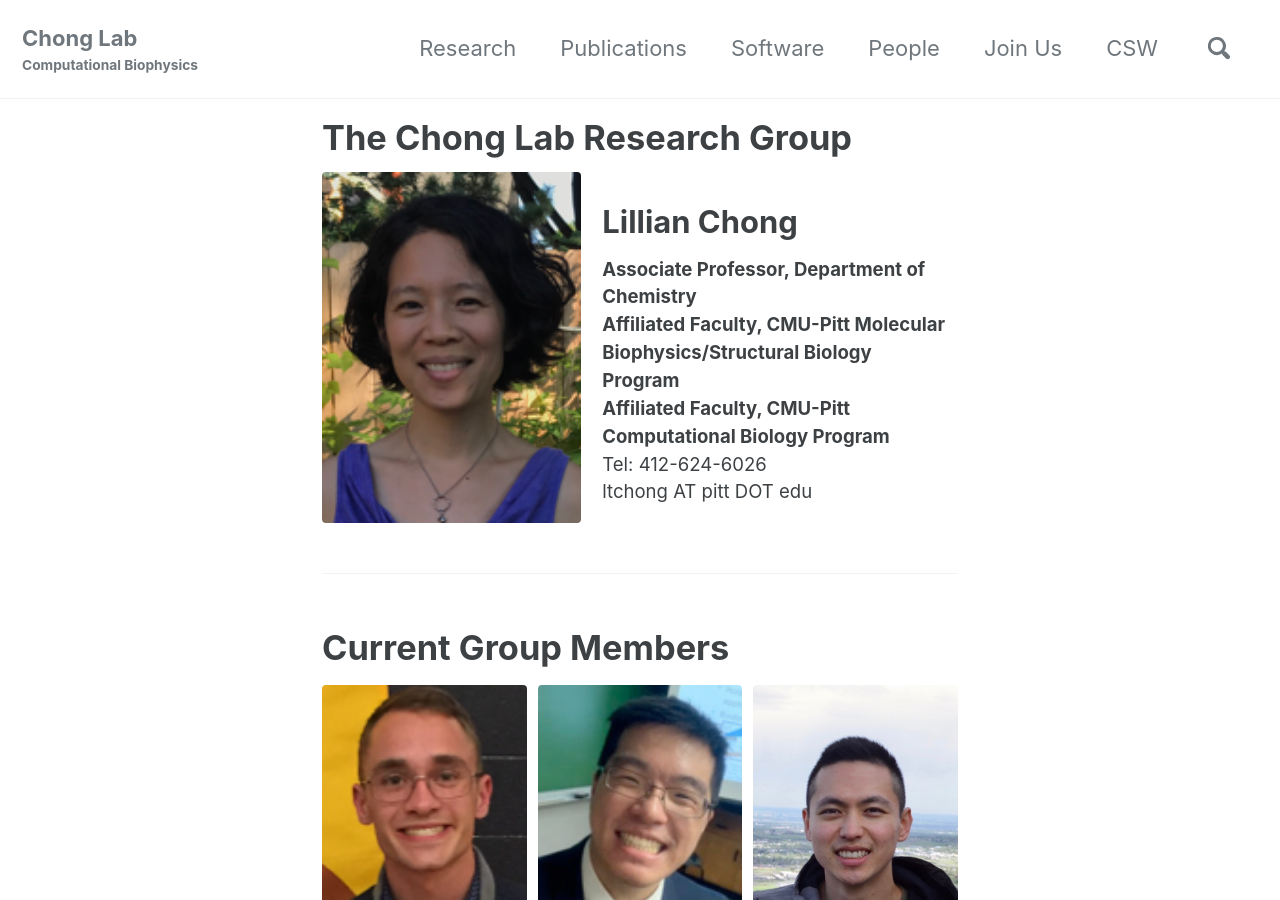
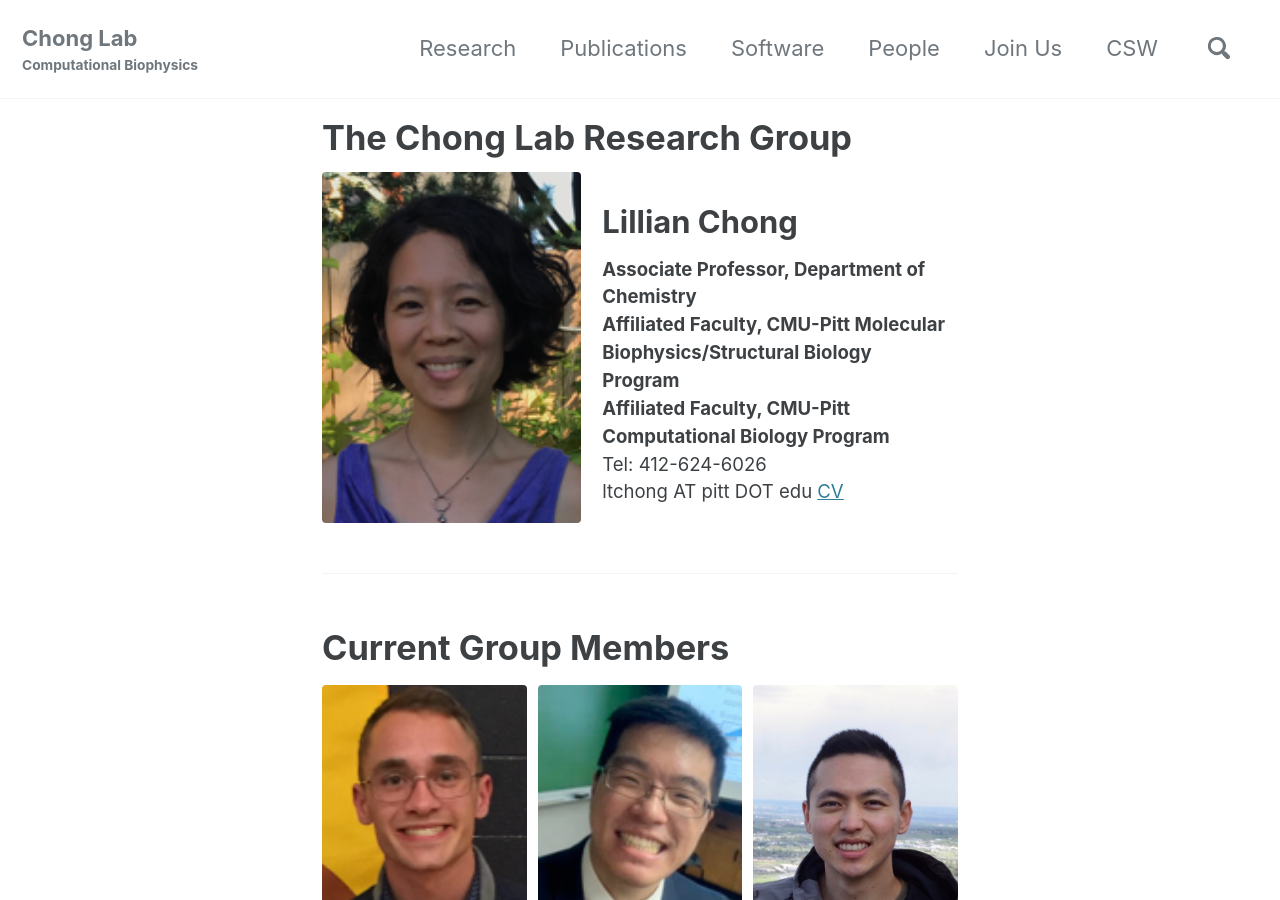
Before and after one commit to darianyang/mm-github-pages-test, a Jekyll site: the page built from _pages/people.md, in a window 1280 px wide and 900 px high. Built offline with Jekyll 4.4.1, drawn with Linux system fonts in a browser that asks for light colours; cached includes are drawn as plain includes.

```diff
--- a/_pages/people.md
+++ b/_pages/people.md
@@ -16,6 +16,8 @@ lillian:
 
     Tel: 412-624-6026<br>
     ltchong AT pitt DOT edu
+
+    [CV](/images/LTCcvShort.pdf)
     "
 current_group:
   - image_path: /images/people/ATB.png
```
Also changed, not shown: images/people/DTY.jpg, 1 other file.
